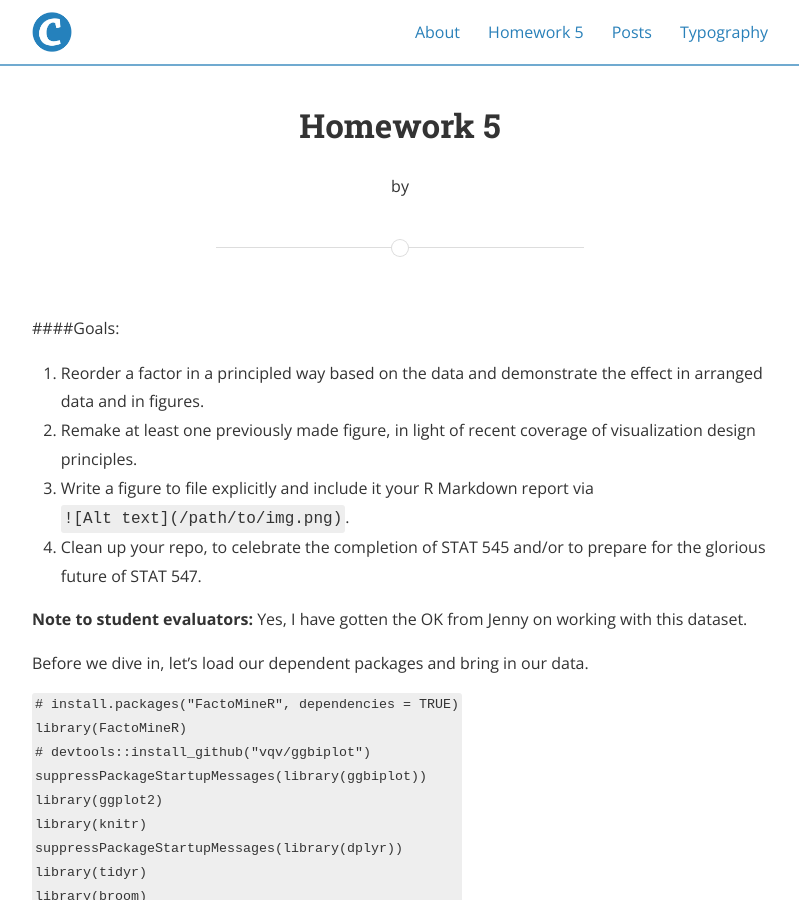
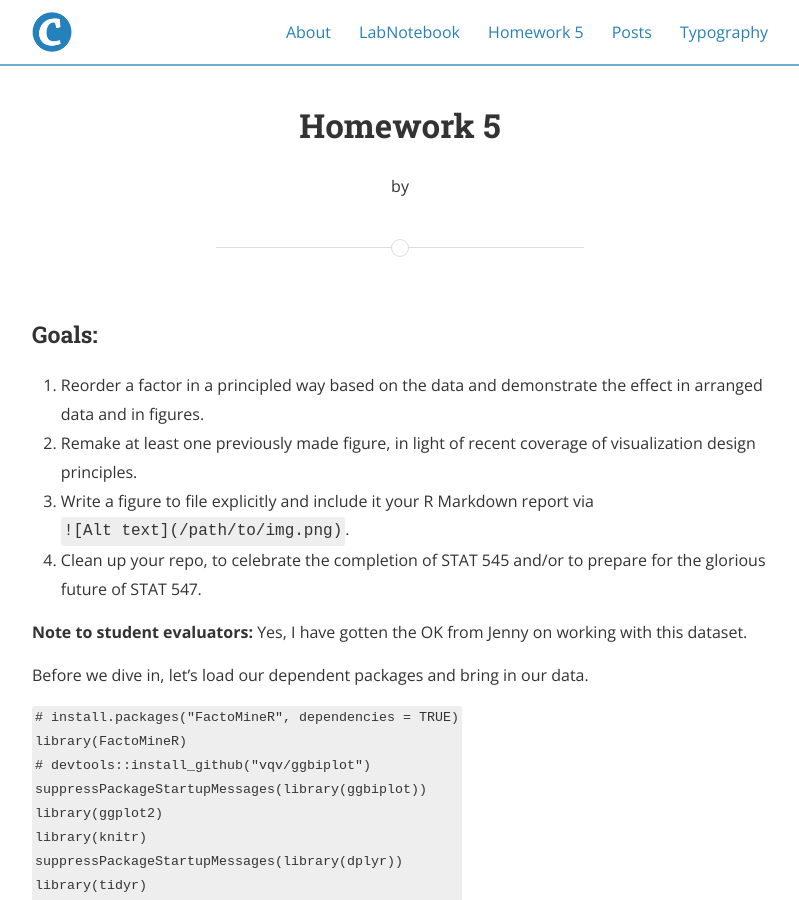
Before and after one commit to samhinshaw/samhinshaw.github.io, a Jekyll site: the page built from homework/index.md, in a window 1280 px wide and 900 px high. Shown: the whole window, without its empty margins (240-1039 px from the left). Built offline with Jekyll 4.4.1, drawn with Linux system fonts in a browser that asks for light colours; nearby versions of some CDN libraries; a style sheet for code colours, icons or effects is not loaded.

Commit message:
changing YAML header for labnotebook

```diff
--- a/homework/index.md
+++ b/homework/index.md
@@ -3,7 +3,7 @@ layout: post
 title: Homework 5
 ---
 
-####Goals:
+### Goals:
 
 1. Reorder a factor in a principled way based on the data and demonstrate the effect in arranged data and in figures.
 2. Remake at least one previously made figure, in light of recent coverage of visualization design principles.
--- a/labnotebook/index.md
+++ b/labnotebook/index.md
@@ -1,3 +1,7 @@
+---
+layout: default
+title: LabNotebook
+---
 # LabNotebook
 
 [![Build Status](https://travis-ci.org/samhinshaw/labnotebook.svg?branch=master)](https://travis-ci.org/samhinshaw/labnotebook)
```
